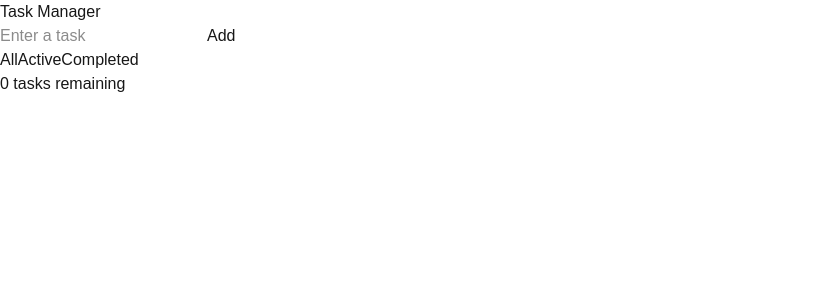
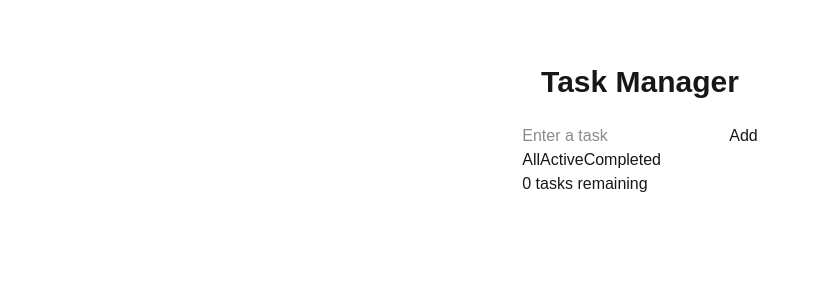
Before and after one commit to vyasan-6-6/mini-task-manager, a Next.js app in the folder task-manager/: page / in a window 1280 px wide. Shown: the top 300 px of the page, without its empty margins (0-820 px from the left). Built offline with nearby package versions, Linux system fonts and the light colour scheme.

Commit message:
style: added container styling and header layout

```diff
--- a/task-manager/app/page.tsx
+++ b/task-manager/app/page.tsx
@@ -64,8 +64,10 @@ const filteredTasks = tasks.filter((task) => {
   return true;
 });
   return (
-    <main>
-      <h1>Task Manager</h1>
+   <main className="max-w-xl mx-auto mt-10 p-6">
+  <h1 className="text-3xl font-bold text-center mb-6">
+    Task Manager
+  </h1>
        <TaskForm onAddTask={addTask}/>
        <div>
   <button onClick={() => setFilter("all")}>All</button>
```
